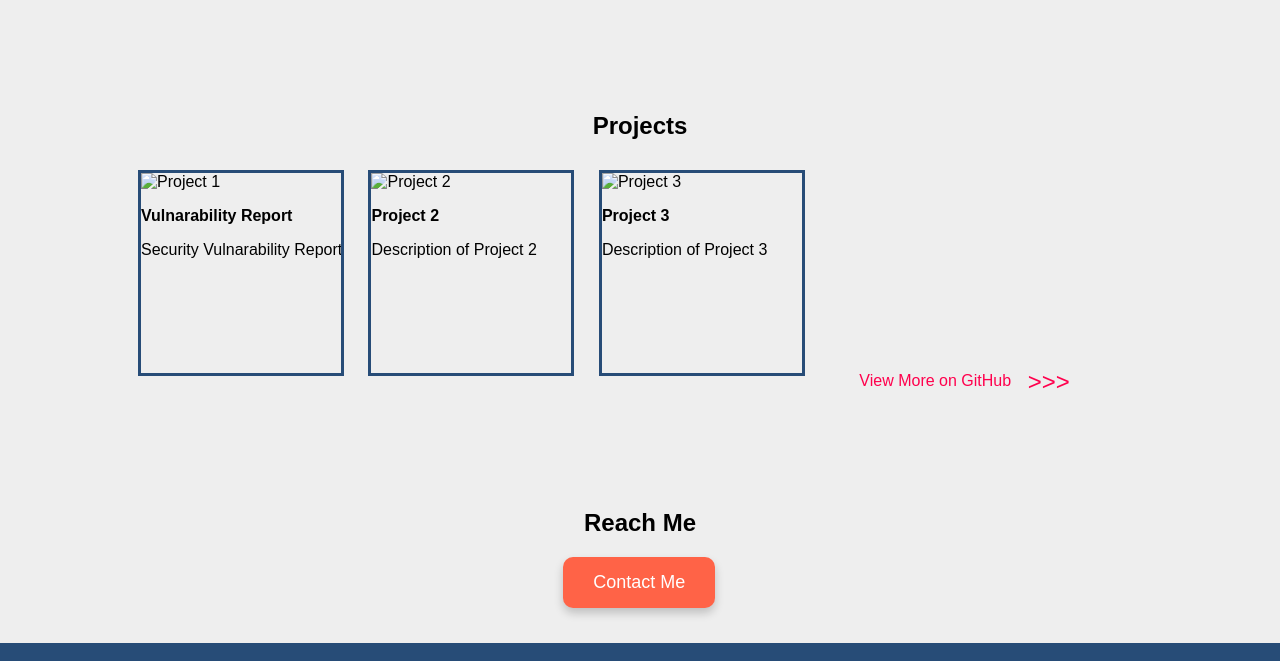
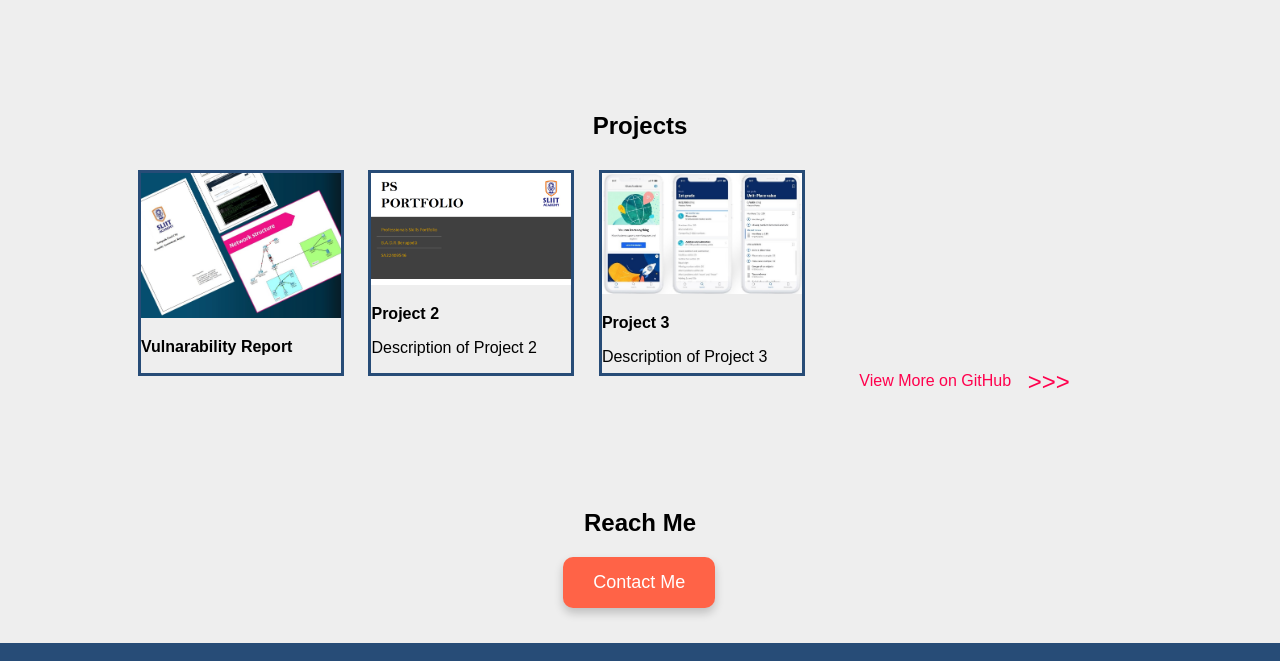
Before and after one commit to randulaberugoda/randulaberugoda.github.io, a plain HTML site: page index.html in a window 1280 px wide. Shown: the part 1011-1672 px from the top of the page. Drawn offline with Linux system fonts and the light colour scheme; a web font is replaced by a local one.

Commit message:
index.html

```diff
--- a/index.html
+++ b/index.html
@@ -65,21 +65,21 @@
             <h2>Projects</h2>
             <div class="project-container">
                 <div class="project">
-                    <img src="../Portfolio/security.jpg" alt="Project 1">
+                    <img src="security.jpg" alt="Project 1">
                     <div class="project-details">
                         <h3>Vulnarability Report</h3>
                         <p>Security Vulnarability Report that done in food city</p>
                     </div>
                 </div>
                 <div class="project">
-                    <img src="../Portfolio/ps.jpg" alt="Project 2">
+                    <img src="ps.jpg" alt="Project 2">
                     <div class="project-details">
                         <h3>Project 2</h3>
                         <p>Description of Project 2</p>
                     </div>
                 </div>
                 <div class="project">
-                    <img src="../Portfolio/Khan.jpg" alt="Project 3">
+                    <img src="Khan.jpg" alt="Project 3">
                     <div class="project-details">
                         <h3>Project 3</h3>
                         <p>Description of Project 3</p>
```
